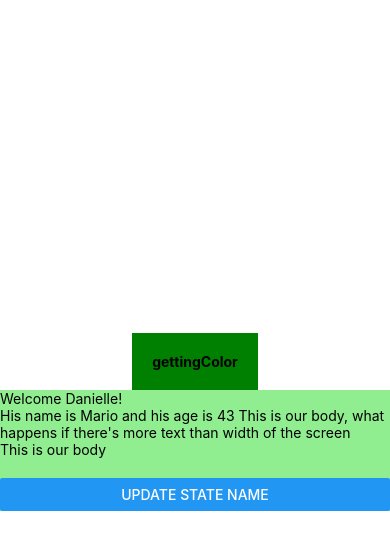
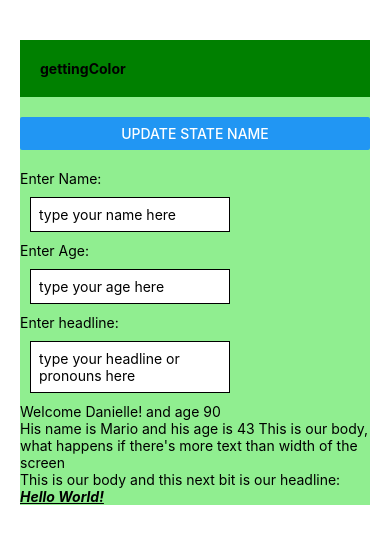
Before and after one commit to mimetec/gettingColor, a React Native app: screen / in a window 390 px wide. Shown: the top 550 px of the page. Built offline with nearby package versions, Linux system fonts and the light colour scheme.

Commit message:
buttons and inputs

```diff
--- a/App.js
+++ b/App.js
@@ -1,10 +1,25 @@
 import React, { useState } from 'react';
 import { StatusBar } from 'expo-status-bar';
-import { StyleSheet, Text, View, Button } from 'react-native';
+import { StyleSheet, Text, View, Button, TextInput } from 'react-native';
 
 export default function App() {
   const [name, setName] = useState('Danielle');
+  const [age, setAge] = useState(90);
   const [person, setPerson] = useState({ name: 'Mario', age: 43 })
+  const [headline, setHeadline] = useState('Hello World!');
+  const [hexColors, setHexColors] = useState([
+    { name: 'goldenrod', hex: "daa520", key: '1'},
+    { name: 'gray', hex: "808080", key: '2'},
+    { name: 'grey', hex: "808080", key: '3'},
+    { name: 'green', hex: "008000", key: '4'},
+    { name: 'greenyellow', hex: "adff2f", key: '5'},
+    { name: 'honeydew', hex: "f0fff0", key: '6'},
+    { name: 'hotpink', hex: "ff69b4", key: '7'},
+    { name: 'indigo', hex: "4b0082", key: '8'},
+    { name: 'ivory', hex: "fffff0", key: '9'},
+    { name: 'khaki', hex: "f0e68c", key: '10'},
+    { name: 'lavender', hex: "e6e6fa", key: '11'}
+  ]);
 
   const clickHandler = () => {
     setName('Marc');
@@ -17,12 +32,38 @@ export default function App() {
         <Text style={styles.boldText}>gettingColor</Text>
       </View>
       <View style={styles.body}>
-        <Text>Welcome {name}!</Text>
+        <View style={styles.buttonContainer}>
+          <Button title='update state name' onPress={clickHandler} />
+        </View>
+        <Text>Enter Name:</Text>
+        <TextInput
+          style={styles.input}
+          placeholder='type your name here'
+          onChangeText={(val) => setName(val)}
+        />
+
+        <Text>Enter Age:</Text>
+        <TextInput
+          keyboardType='numeric'
+          style={styles.input}
+          placeholder='type your age here'
+          onChangeText={(val) => setAge(val)}
+        />
+
+        <Text>Enter headline:</Text>
+        <TextInput
+          multiline
+          style={styles.input}
+          placeholder='type your headline or pronouns here'
+          onChangeText={(val) => setHeadline(val)}
+        />
+
+        <Text>Welcome {name}! and age {age}</Text>
         <Text>His name is {person.name} and his age is {person.age} This is our body, what happens if there's more text than width of the screen</Text>
-        <Text>This is our body</Text>
-        <View style={styles.buttonContainer}>
-          <Button title='update state name' onPress={clickHandler}/>
-        </View>
+        <Text>This is our body and this next bit is our headline:
+          <Text style={styles.h2}>{headline}</Text>
+        </Text>
+
       </View>
       <StatusBar style="auto" />
     </View>
@@ -33,12 +74,14 @@ const styles = StyleSheet.create({
   container: {
     flex: 1,
     backgroundColor: '#fff',
-    alignItems: 'center',
-    justifyContent: 'center',
+    paddingTop: 40,
+    paddingHorizontal: 20,
+    // alignItems: 'center',
+    // justifyContent: 'center'
   },
   header: {
     backgroundColor: 'green',
-    padding: 20,
+    padding: 20
   },
   boldText: {
     fontWeight: 'bold',
@@ -48,6 +91,21 @@ const styles = StyleSheet.create({
     color: 'white',
   },
   buttonContainer: {
-    marginTop: 20
+    marginTop: 20,
+    marginBottom: 20
+  },
+  input: {
+    borderWidth: 1,
+    borderColor: 'black',
+    padding: 8,
+    margin: 10,
+    width: 200,
+    backgroundColor: 'white'
+  },
+  h2: {
+    fontWeight: 'bold',
+    fontStyle: 'italic',
+    textDecorationLine: 'underline',
+    display: 'flex',
   }
 });
```
